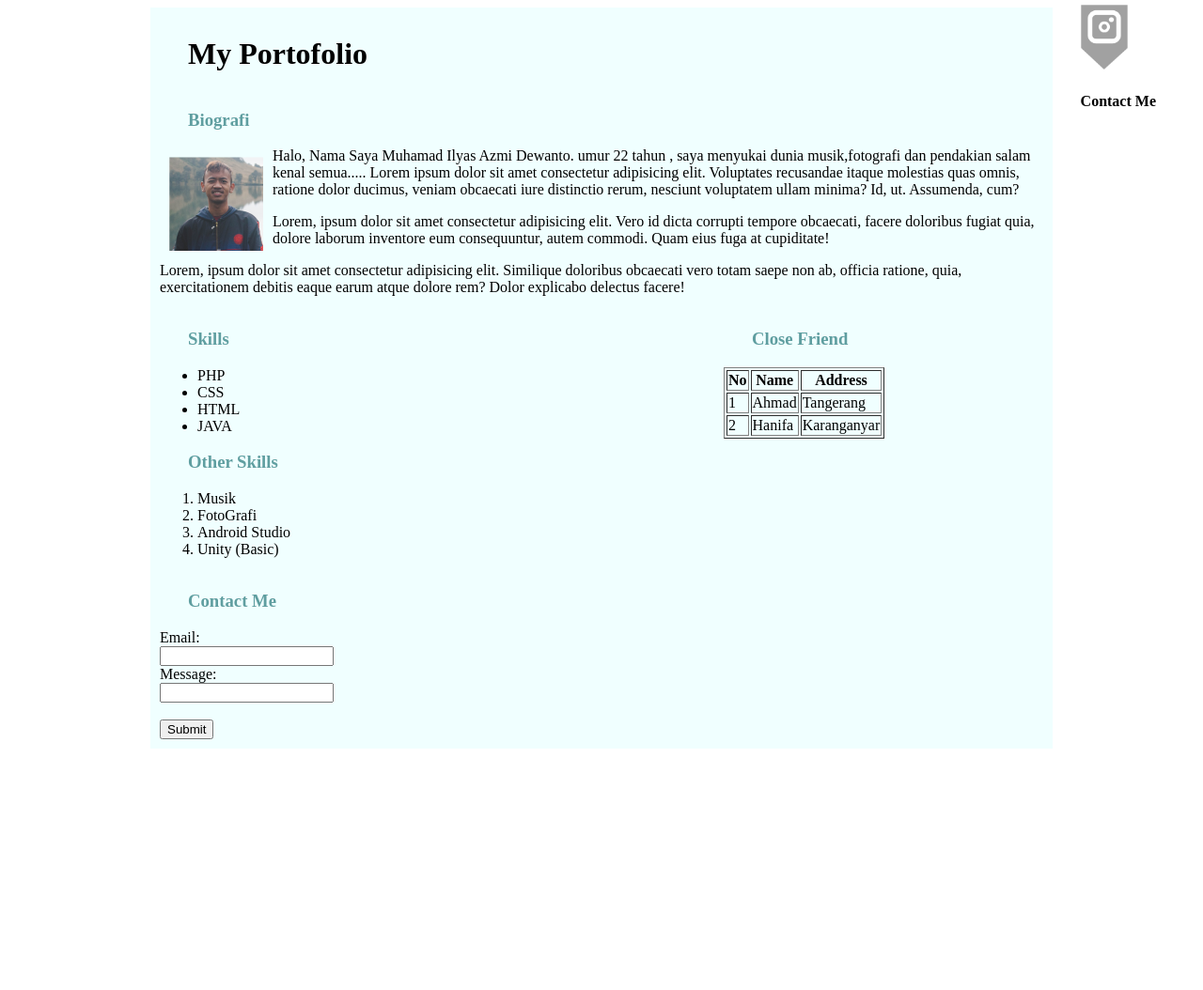
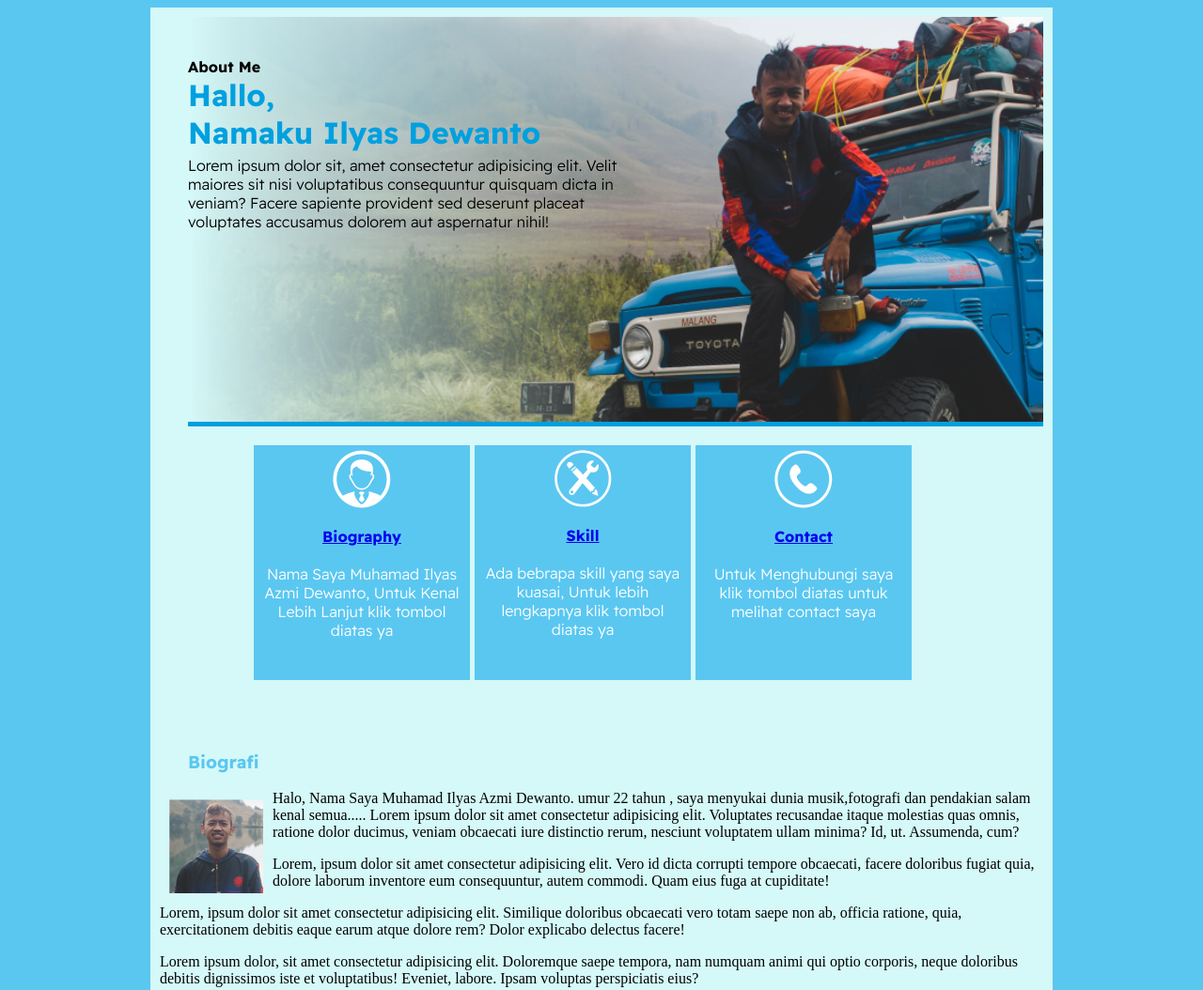
Before and after one commit to SayYass/Biography, a plain HTML site: page index.html in a window 1280 px wide. Shown: the top 1054 px of the page at 94% size. Before the commit the page ends 805 px from the top, so only its background shows below. Drawn offline with Linux system fonts and the light colour scheme.

Commit message:
make new ui in index.html

```diff
--- a/index.html
+++ b/index.html
@@ -5,15 +5,45 @@
     <meta http-equiv="X-UA-Compatible" content="IE=edge">
     <meta name="viewport" content="width=device-width, initial-scale=1.0">
     <link rel="stylesheet" href="style.css">
+    <link rel="preconnect" href="https://fonts.googleapis.com">
+    <link rel="preconnect" href="https://fonts.gstatic.com" crossorigin>
+    <link href="https://fonts.googleapis.com/css2?family=Readex+Pro:wght@200;300;600;700&family=Source+Sans+3:wght@200&display=swap" rel="stylesheet">
+
     <title>Document</title>
 </head>
 <body>
     <div class="container" >
+
         <div class="header">
-            <h1>My Portofolio</h1>
+            <div class="hero"></div>
+            <h4 >About Me</h4>
+            <h1>Hallo, <br> Namaku Ilyas Dewanto</h1>
+            <p>Lorem ipsum dolor sit, amet consectetur adipisicing elit. Velit maiores sit nisi voluptatibus consequuntur quisquam dicta in veniam? Facere sapiente provident sed deserunt placeat voluptates accusamus dolorem aut aspernatur nihil!</p>
+        </div>
+        <div class="navigation cf">
+            <div class="itsme">
+                <img src="src/bio.png" alt="">
+
+                <p> <span class="nav"> <a href="#biografi" class="navclass"> Biography </a></span> <br> <br> Nama Saya Muhamad Ilyas Azmi Dewanto, Untuk Kenal Lebih Lanjut klik tombol diatas ya</p>
+
+            </div>
+            <div class="navskill">
+                <img src="src/skill.png" alt="">
+                <p> <span class="nav"> <a href="#skill" class="navclass" > Skill </a> </span> <br> <br> Ada bebrapa skill yang saya kuasai, Untuk lebih lengkapnya klik tombol diatas ya</p>
+
+            </div>
+            <div class="navcontact">
+                <img src="/src/contact.png" alt="">
+                <p> <span class="nav"> <a href="#contact" class="navclass"> Contact </a> </span> <br> <br> Untuk Menghubungi saya klik tombol diatas untuk melihat contact saya </p>
+                <br>
+
+            </div>
         </div>
 
-        <div class="biografi cf">
+
+        <div class="biografi cf" id="biografi">
+            <br>
+            <br>
             <h3>Biografi</h3>
             <img src="src/IMG_7472.png" alt="">
             <p>Halo, Nama Saya Muhamad Ilyas Azmi Dewanto. umur 22 tahun , saya menyukai dunia musik,fotografi dan pendakian
@@ -21,9 +51,12 @@
             </p>
             <p>Lorem, ipsum dolor sit amet consectetur adipisicing elit. Vero id dicta corrupti tempore obcaecati, facere doloribus fugiat quia, dolore laborum inventore eum consequuntur, autem commodi. Quam eius fuga at cupiditate!</p>
             <p>Lorem, ipsum dolor sit amet consectetur adipisicing elit. Similique doloribus obcaecati vero totam saepe non ab, officia ratione, quia, exercitationem debitis eaque earum atque dolore rem? Dolor explicabo delectus facere!</p>
+            <p>Lorem ipsum dolor, sit amet consectetur adipisicing elit. Doloremque saepe tempora, nam numquam animi qui optio corporis, neque doloribus debitis dignissimos iste et voluptatibus! Eveniet, labore. Ipsam voluptas perspiciatis eius?</p>
+            <p>Lorem ipsum dolor sit amet consectetur adipisicing elit. Voluptatem eveniet expedita ex necessitatibus, consectetur, eaque magnam vel odit dolorum porro sit veniam. Sint repudiandae magnam quaerat sit ex porro vel?</p>
         </div>
+<br><br><br><br><br><br><br><br><br>
 
-        <div class="float cf">
+        <div class="float cf" id="skill">
             <div class="skill">
                 <h3>Skills</h3>
                 <ul>
@@ -63,8 +96,9 @@
                 </table>
             </div>
         </div>
-
-        <div class="form">
+        <br><br><br><br><br><br><br><br><br>
+        <br><br><br><br><br><br><br><br><br>
+        <div class="form" id="contact">
             <h3>Contact Me</h3>
             <form action="/action_page.php">
                 <label >Email:</label><br>
@@ -73,16 +107,24 @@
                 <input type="text" id="lname" name="lname" ><br><br>
                 <input type="submit" value="Submit">
               </form>
+
+              <div class="sosmed">
+                  <div class="ig">
+                      <a href="https://www.instagram.com/ilyasdewanto/" target="_blank"><img src="/src/ig logo.png" alt=""></a>
+                  </div>
+                  <div class="wa">
+                      <a href="https://api.whatsapp.com/send/?phone=6289668408656&text&app_absent=0" target="_blank"><img src="/src/wa logo.png" alt=""></a>
+                  </div>
+                  <div class="fb">
+                      <a href="https://web.facebook.com/amaterasuaquino.juliusilyas/" target="_blank"><img src="/src/fb.png" alt=""></a>
+                  </div>
+              </div>
         </div>
+        <br><br>
 
     </div>
 
-    <div class="ribbon">
 
-        <a href="https://www.instagram.com/ilyasdewanto/" target="_blank">
-            <img src="src/ig.png" alt="Ig Logo">
-        </a>
-        <h4  >Contact Me</h4>
-    </div>
+
 </body>
 </html>
--- a/style.css
+++ b/style.css
@@ -1,14 +1,26 @@
-.container{
+
+body{
+   background-color: rgb(90, 199, 241) ;
+}.container{
     width: 960px;
-    margin: auto;
-    background-color: azure;
+    margin:0px auto;
+    background-color: rgb(213, 248, 248);
     box-sizing: border-box;
     padding: 10px;
 
 }
+.hero{
+    height: 431px;
+    background-image: url(src/hero.png);
+    margin:10px auto;
+    border-bottom: 5px solid rgb(0, 160, 223);
+    background-size: cover;
+}
 h3{
-    color: cadetblue;
+    color: rgb(90, 199, 241);
     margin-left: 30px;
+    font-family: 'Readex Pro', sans-serif;
+
 }
 .biografi img{
 
@@ -17,16 +29,80 @@ h3{
     box-sizing: border-box;
     margin: 10px;
 }
+.biografi img:hover{
+
+    float :left;
+    width: 150px;
+    box-sizing: border-box;
+    margin: 10px;
+}
 .header{
+    margin-top: -10px;
     padding-left: 30px;
+    font-family: 'Readex Pro', sans-serif;
 
 }
+.header h1{
+    position: absolute;
+    top :60px;
+    color: rgb(0, 160, 223);
+    font-weight: bold;
+
+}
+.header h4{
+    position: absolute;
+    top :40px;
+
+}
+.header p{
+    position: absolute;
+    top :150px;
+    width: 500px;
+
+}
+.navigation{
+    width: 750px;
+
+   box-sizing: border-box;
+    margin : 20px auto;
+}
+.nav{
+    color: white;
+    font-family: 'Readex Pro', sans-serif;
+    font-weight: bold;
+}
+.itsme, .navskill , .navcontact{
+    margin-left: 5px;
+    width: 220px;
+    height: 240px;
+    background-color: rgb(90, 199, 241);
+    float: left;
+    text-align: center;
+    padding: 5px;
+    font-family: 'Readex Pro', sans-serif;
+    color: white;
+}
+
+.nav:hover{
+    font-size: 20px;
+    color: rgb(255, 255, 255);
+}
+.nav:active{
+    color: rgb(255, 255, 255);
+    font-size: 20px;
+    font-family: 'Readex Pro', sans-serif;
+}
+.nav:visited{
+    color: rgb(255, 255, 255);
+}
+
 
 .skill{
     width: 600px;
 
     float: left;
 }
+
 
 
 .table{
@@ -38,22 +114,25 @@ h3{
     width: 360px;
 
 }
+.sosmed{
+    width: 300px;
 
-.ribbon{
+   box-sizing: border-box;
+    margin-top: 20px;
+    margin-left: -11px;
 
-    position: fixed;
-    top: 5px;
-    right: 50px;
 
 
 }
-.ribbon img{
+.ig , .wa , .fb{
+    display: inline-block;
+    margin-left: 20px;
+}
+
+.ig img:hover , .wa img:hover , .fb img:hover{
     width: 50px;
 }
-.ribbon h4{
-    text-align: center;
 
-}
 
 .cf:before,
 .cf:after {
```
Also changed, not shown: src/bio.png (added), src/contact.png (added), src/fb.png (added), src/hero.png (added), src/ig logo.png (added), src/skill.png (added), src/wa logo.png (added).
